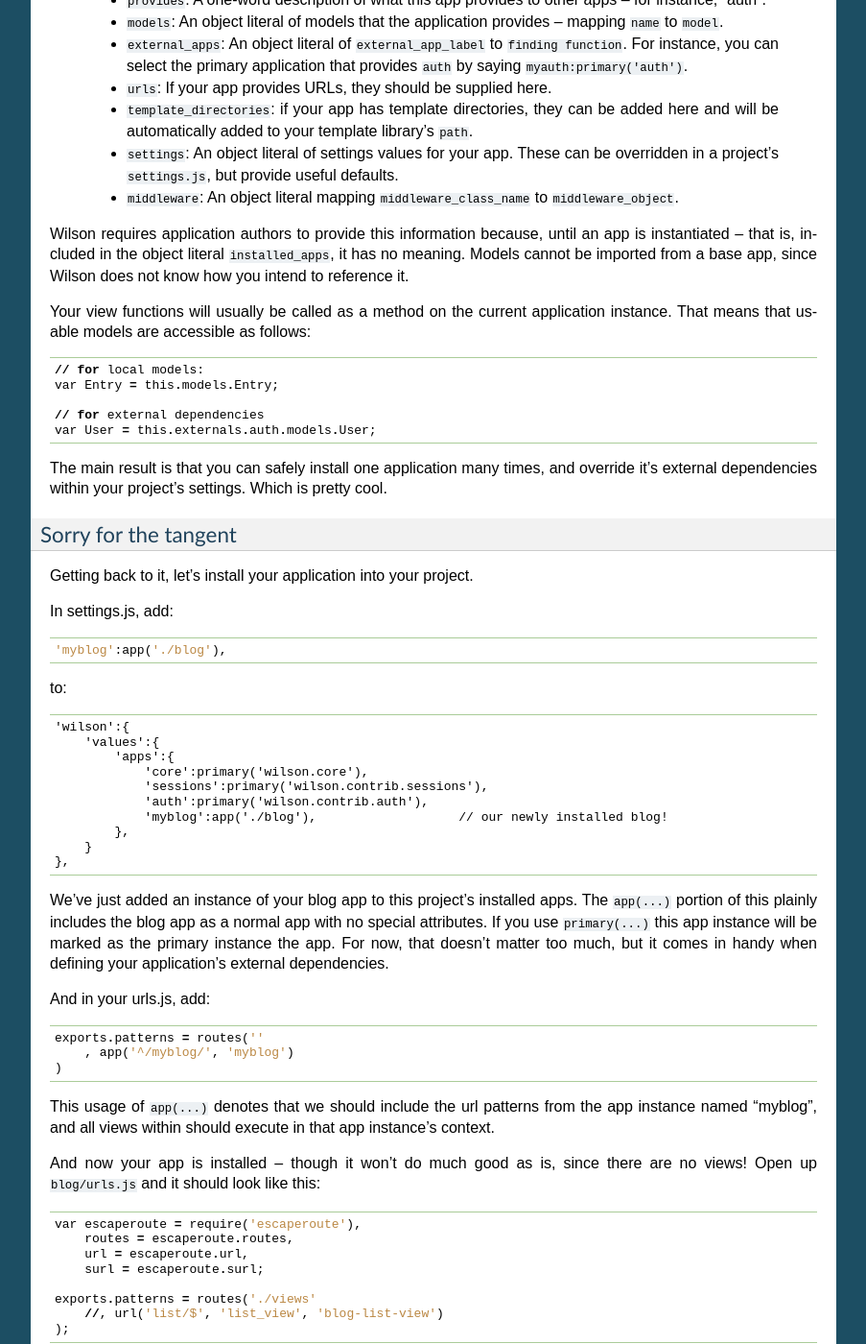
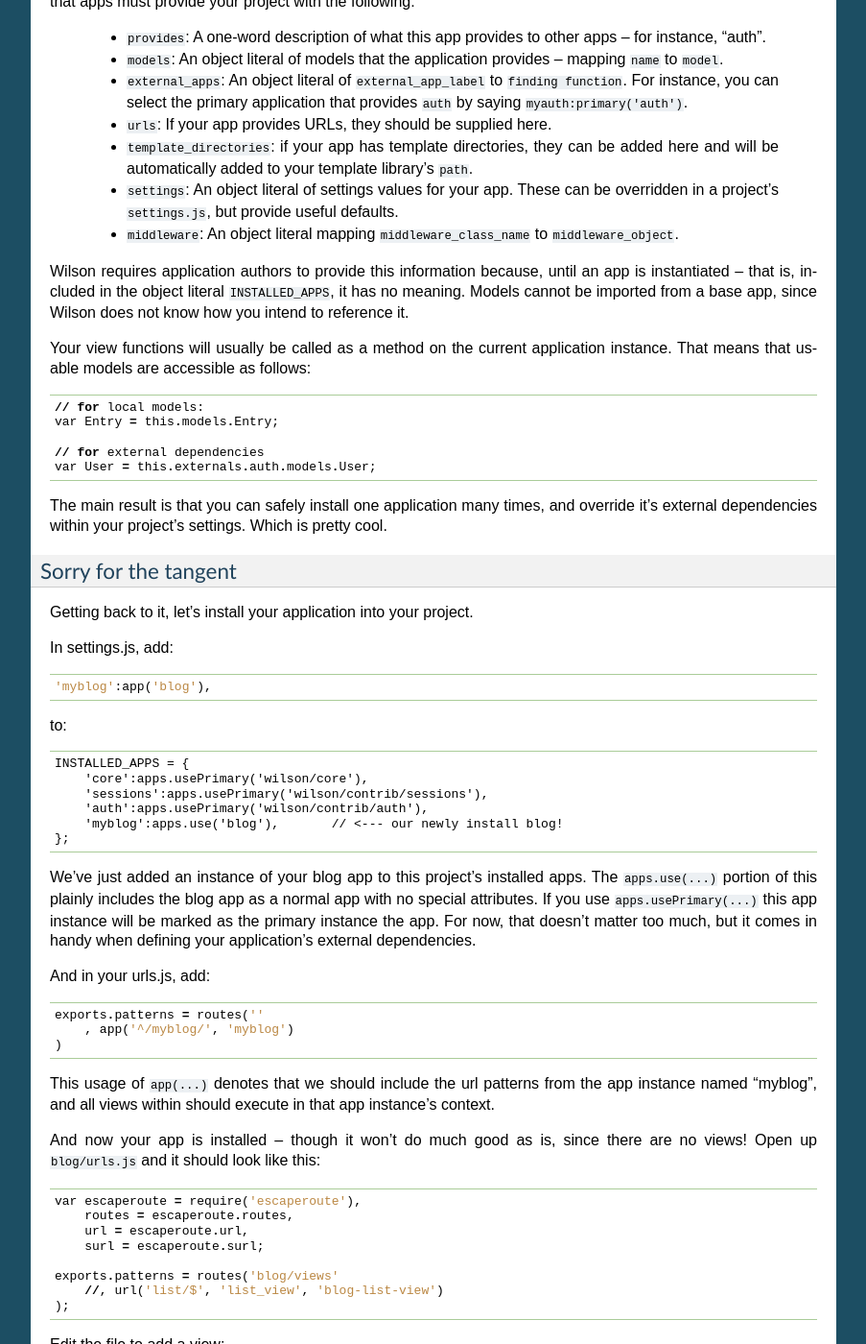
Before and after one commit to chrisdickinson/wilson, a Sphinx documentation site: the page built from docs/intro/tutorial01.txt, in a window 1280 px wide and 1400 px high, scrolled down 1346 px. Shown: the whole window at 96% size, without its empty margins (198-1101 px from the left). Built offline with Sphinx 7.4.7, drawn with Linux system fonts in a browser that asks for light colours; some of the changed text lies outside the part shown.

Commit message:
update intro doc

```diff
--- a/docs/intro/tutorial01.txt
+++ b/docs/intro/tutorial01.txt
@@ -36,22 +38,22 @@
 --------------------
 
 Now that you've created a base project, it might be worthwhile to check that it worked.
-Run ``./manage core:runserver 8000`` in the ``mysite`` directory to run your project as
+Run ``mysite/manage core:runserver 8000`` to run your project as
 a Node.js server.
 
 When you open the ``http://localhost:8000`` in your browser, you should see a familiar
-welcome page.
+welcome page (NOT IMPLEMENTED YET).
 
 Create an app
 -------------
 
-``cd`` into the ``mysite`` directory and run ``./manage core:startapp blog``. This should
+Run ``mysite/manage core:startapp blog``. This should
 create a directory called ``blog`` containing::
 
     blog/
         views.js
         urls.js
-        app.js
+        index.js
         models.js
 
 These files are:
@@ -59,10 +61,10 @@
     * :file:`views.js`: A file containing your view functions.
     * :file:`urls.js`: A file defining url patterns for your app.
     * :file:`models.js`: A file containing model definitions.
-    * :file:`app.js`: The main file of the application -- this defines the linkage between your app and external applications, as well describing default settings for your app.
+    * :file:`index.js`: The main file of the application -- this defines the linkage between your app and external applications, as well describing default settings for your app.
 
 Now hold on a minute before we get too far into this -- Wilson clearly borrows the idea of
-apps from Django. Why would we need an ``app.js`` file? In Django, your models are autodiscovered
+apps from Django. Why would we need an ``index.js`` file? In Django, your models are autodiscovered
 once you add that app into the list of ``INSTALLED_APPS``, and you can easily hook up urls by
 using ``include`` and pointing them at a urls file that exists on your ``PYTHONPATH``. Isn't it
 a little boilerplate-y to have to manually describe your app to the outside world?
@@ -82,7 +84,7 @@
     * ``middleware``: An object literal mapping ``middleware_class_name`` to ``middleware_object``.
 
 Wilson requires application authors to provide this information because, until an app is instantiated -- that is,
-included in the object literal ``installed_apps``, it has no meaning. Models cannot be imported from a base app,
+included in the object literal ``INSTALLED_APPS``, it has no meaning. Models cannot be imported from a base app,
 since Wilson does not know how you intend to reference it.
 
 Your view functions will usually be called as a method on the current application instance. That means that
@@ -104,23 +106,19 @@
 
 In settings.js, add::
 
-    'myblog':app('./blog'),
+    'myblog':app('blog'),
 
 to::
 
-        'wilson':{
-            'values':{
-                'apps':{
-                    'core':primary('wilson.core'),
-                    'sessions':primary('wilson.contrib.sessions'),
-                    'auth':primary('wilson.contrib.auth'),
-                    'myblog':app('./blog'),                   // our newly installed blog!
-                },
-            }
-        },
+    INSTALLED_APPS = {
+        'core':apps.usePrimary('wilson/core'),
+        'sessions':apps.usePrimary('wilson/contrib/sessions'),
+        'auth':apps.usePrimary('wilson/contrib/auth'),
+        'myblog':apps.use('blog'),       // <--- our newly install blog!
+    };
 
-We've just added an instance of your blog app to this project's installed apps. The ``app(...)`` portion of this
-plainly includes the blog app as a normal app with no special attributes. If you use ``primary(...)`` this app
+We've just added an instance of your blog app to this project's installed apps. The ``apps.use(...)`` portion of this
+plainly includes the blog app as a normal app with no special attributes. If you use ``apps.usePrimary(...)`` this app
 instance will be marked as the primary instance the app. For now, that doesn't matter too much, but it comes in
 handy when defining your application's external dependencies.
 
@@ -141,7 +139,7 @@
         url = escaperoute.url,
         surl = escaperoute.surl;
 
-    exports.patterns = routes('./views'
+    exports.patterns = routes('blog/views'
         //, url('list/$', 'list_view', 'blog-list-view')
     );
 
@@ -232,16 +230,13 @@
 
 Run ``createdb mysite``, and then add the following to your ``settings.js`` file::
 
-    'pieshop':{
-        'values':{
-            'DB_HOST':'localhost',
-            'DB_NAME':'mysite'
-        },
-        'addons':{
-            'backend':'postpie.backends:PostgresBackend',
-            'transport':'postpie.transports:PostgresTransport',
-        },
-    },
+    var pieshop = require('pieshop');
+
+    pieshop.settings.set_addon('backend', 'postpie.backends:PostgresBackend');
+    pieshop.settings.set_addon('transport', 'postpie.transports:PostgresTransport');
+
+    pieshop.settings.set_value('DB_HOST', 'localhost');
+    pieshop.settings.set_value('DB_NAME', 'mysite');
 
 We're stating that we're using the local database named ``mysite``, and that we want to use the ``PostgresBackend`` as our backend and ``PostgresTransport`` as our transport. Now we can run::
 
```
Also changed, not shown: other parts of docs/intro/tutorial01.txt (+2 -0 lines).
